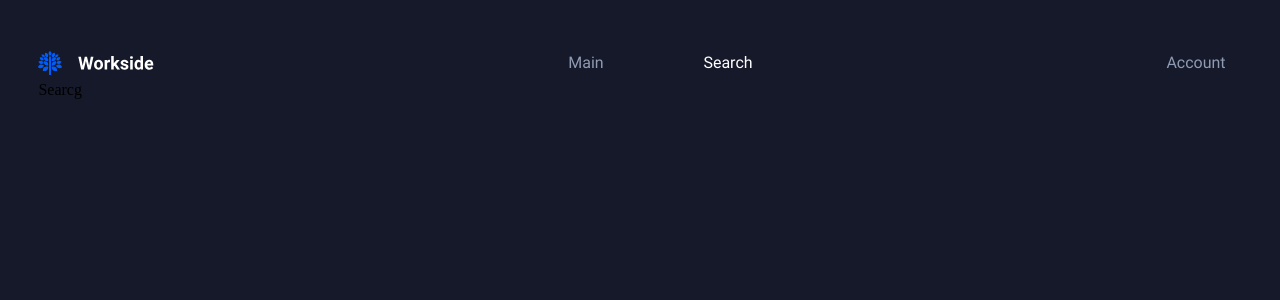
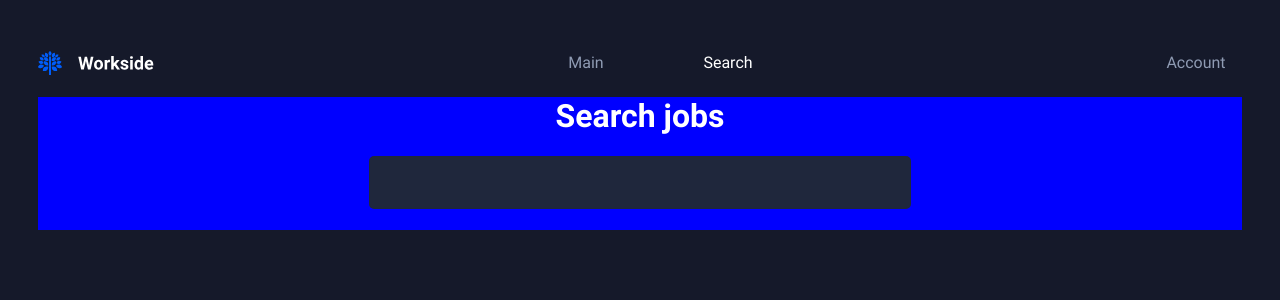
Before and after one commit to xchavez94x/workside-react-app-FE, a React (Create React App) app: page /search-jobs in a window 1280 px wide. Shown: the top 300 px of the page. Built offline with nearby package versions, Linux system fonts and the light colour scheme; no server answers; the database is empty.

Commit message:
init: search

```diff
--- a/src/components/Search/index.jsx
+++ b/src/components/Search/index.jsx
@@ -1,7 +1,14 @@
-import React from 'react'
+import React from 'react';
+import Input from '../Input';
+import styles from "./styles.module.css";
 
 export default function Seacrh() {
     return (
-        <div>Searcg</div>
+        <div className={styles.container}>
+            <h1>
+                Search jobs
+            </h1>
+            <Input />
+        </div>
     )
 }
--- /dev/null
+++ b/src/components/Search/styles.module.css
@@ -0,0 +1,15 @@
+.container {
+    width: 100%;
+    min-width: 340px;
+    height: 133px;
+    margin: 1rem auto;
+    background-color: blue;
+    display: flex;
+    flex-direction: column;
+    justify-content: center;
+    align-items: center;
+}
+
+.container .input {
+    height: 100px;
+}
```
Also changed, not shown: src/components/Search/styles.css (deleted).
